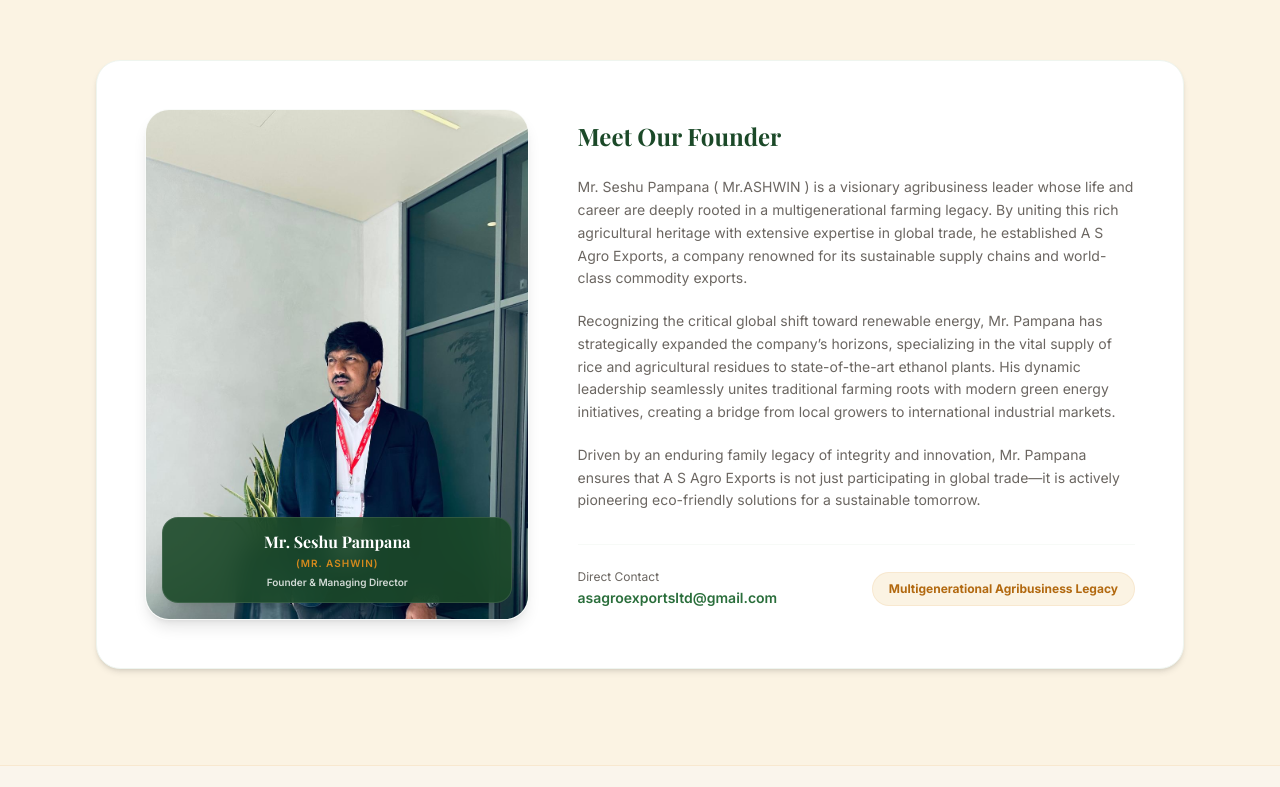
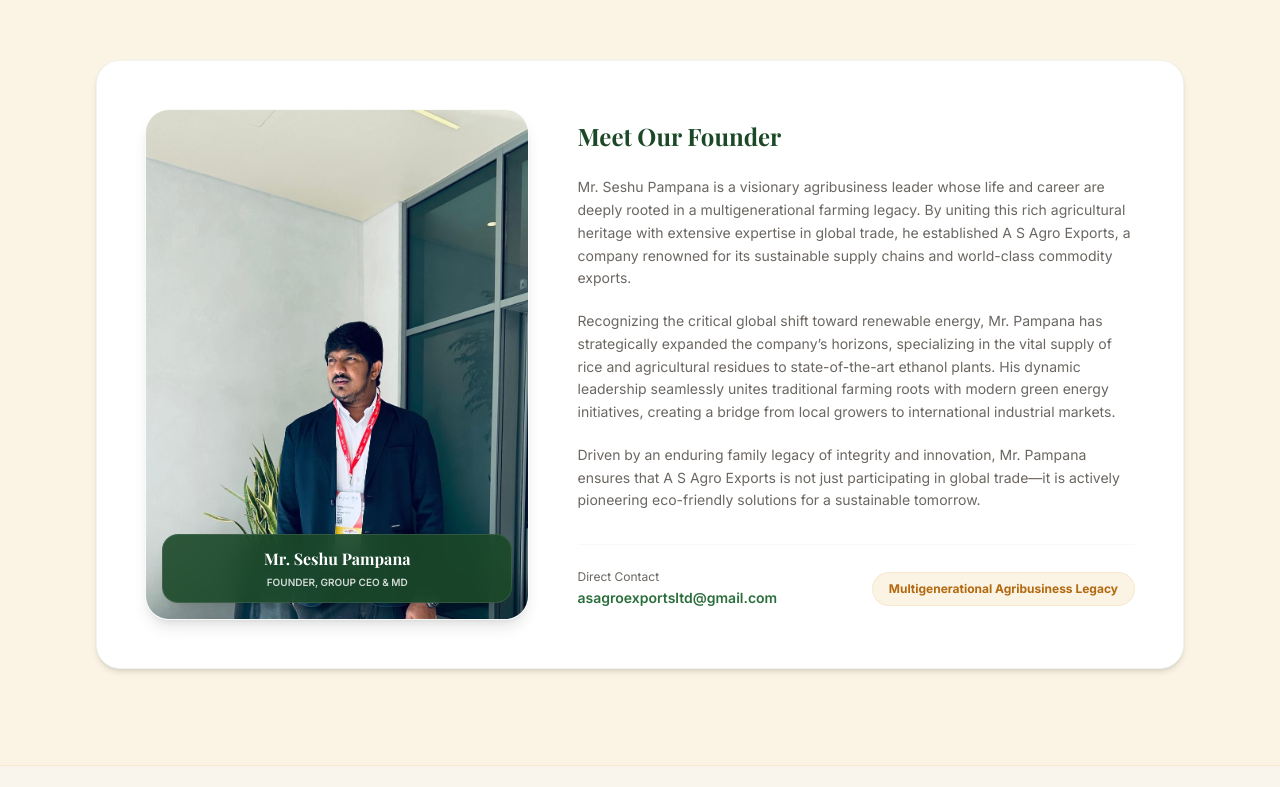
Before and after one commit to Nikhilesh-0007/Agro, a React (Vite) app: page /about in a window 1280 px wide. Shown: the part 511-1298 px from the top of the page. Built offline with nearby package versions, Linux system fonts and the light colour scheme; a web font is replaced by a local one.

Commit message:
Remove Ashwin nickname and update designation to FOUNDER, GROUP CEO & MD in AboutPage

```diff
--- a/src/pages/AboutPage.tsx
+++ b/src/pages/AboutPage.tsx
@@ -33,13 +33,12 @@
               <div className="relative group max-w-sm overflow-hidden rounded-3xl shadow-lg border border-green-tint/40">
                 <img
                   src={founderImg}
-                  alt="Mr. Seshu Pampana (Mr. ASHWIN)"
+                  alt="Mr. Seshu Pampana"
                   className="aspect-[3/4] w-full object-cover transition-transform duration-500 group-hover:scale-103"
                 />
                 <div className="absolute bottom-4 left-4 right-4 rounded-2xl bg-green-primary/90 backdrop-blur-md px-5 py-3 shadow-xl text-center border border-white/10">
                   <p className="font-heading text-base font-bold text-white">Mr. Seshu Pampana</p>
-                  <p className="text-[10px] font-semibold tracking-widest text-amber-primary uppercase mt-0.5">(Mr. ASHWIN)</p>
-                  <p className="text-[10px] font-semibold text-white/80 mt-1">Founder & Managing Director</p>
+                  <p className="text-[10px] font-semibold text-white/80 mt-1">FOUNDER, GROUP CEO & MD</p>
                 </div>
               </div>
             </div>
@@ -51,7 +50,7 @@
 
               <div className="flex flex-col gap-5 text-sm leading-relaxed text-neutral-stone">
                 <p>
-                  Mr. Seshu Pampana ( Mr.ASHWIN ) is a visionary agribusiness leader whose life and career are deeply rooted in a multigenerational farming legacy. By uniting this rich agricultural heritage with extensive expertise in global trade, he established A S Agro Exports, a company renowned for its sustainable supply chains and world-class commodity exports.
+                  Mr. Seshu Pampana is a visionary agribusiness leader whose life and career are deeply rooted in a multigenerational farming legacy. By uniting this rich agricultural heritage with extensive expertise in global trade, he established A S Agro Exports, a company renowned for its sustainable supply chains and world-class commodity exports.
                 </p>
                 <p>
                   Recognizing the critical global shift toward renewable energy, Mr. Pampana has strategically expanded the company’s horizons, specializing in the vital supply of rice and agricultural residues to state-of-the-art ethanol plants. His dynamic leadership seamlessly unites traditional farming roots with modern green energy initiatives, creating a bridge from local growers to international industrial markets.
```
